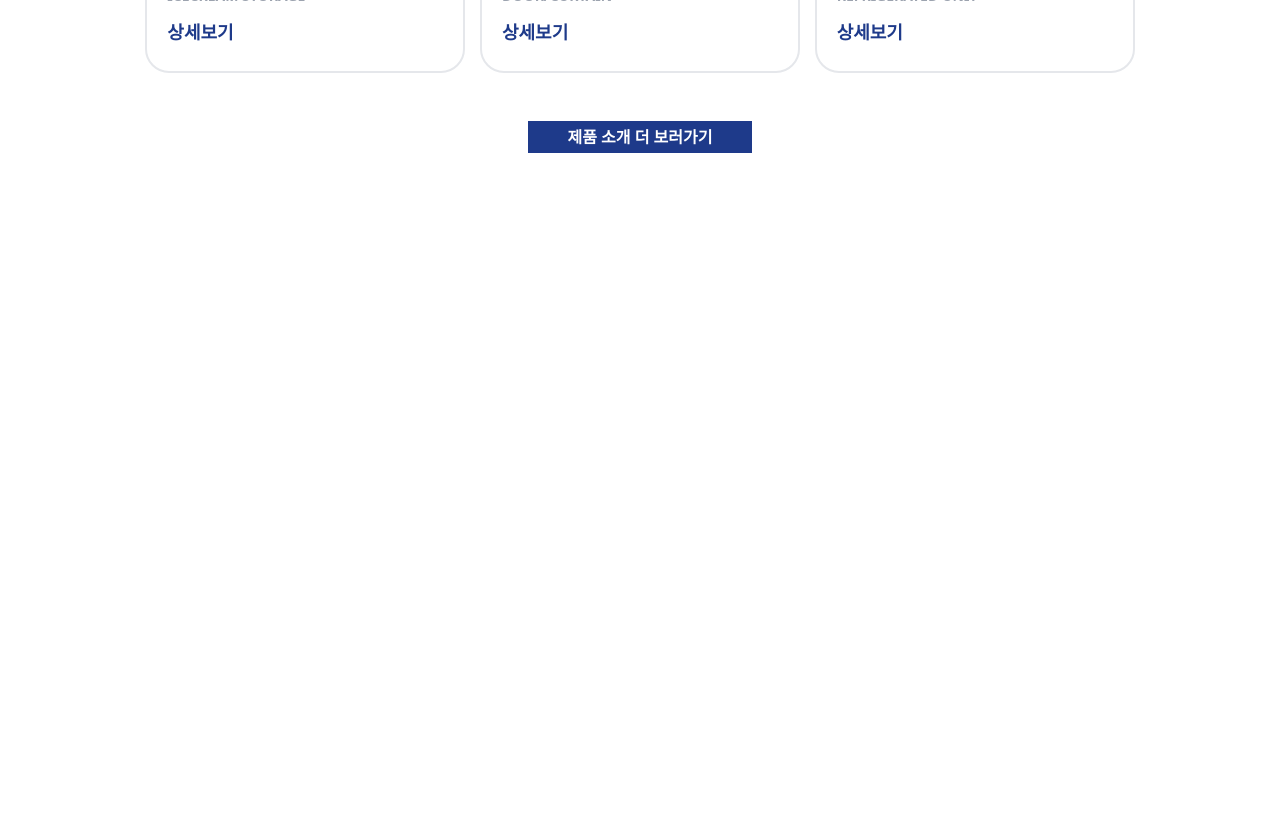
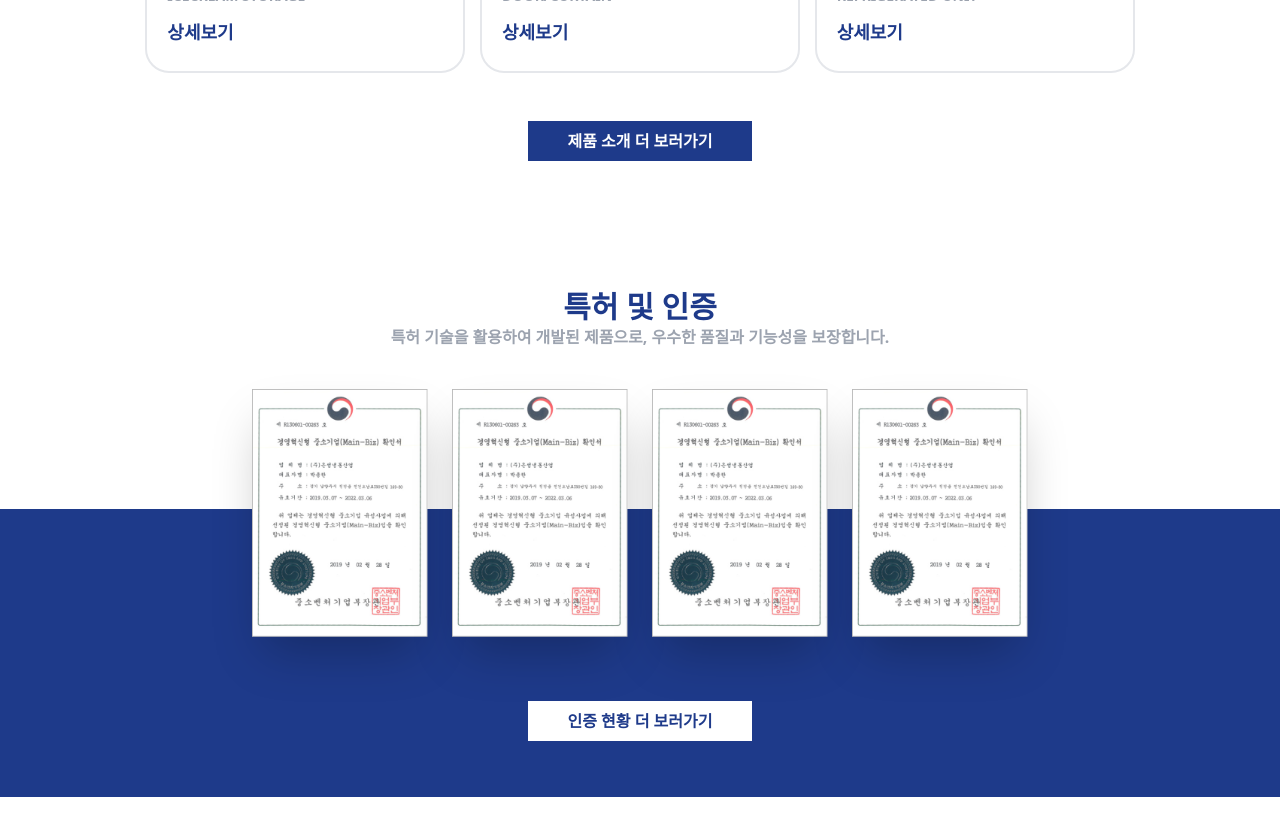
Before and after one commit to OCO-Labs/eunseong, a Nuxt app: page / in a window 1280 px wide. Shown: the part 1100-1935 px from the top of the page. Before the commit the page ends 1253 px from the top, so only its background shows below. Built offline with nearby package versions, Linux system fonts and the light colour scheme.

Commit message:
feat: 인증현황

```diff
--- a/pages/index.vue
+++ b/pages/index.vue
@@ -132,9 +132,50 @@ export default {
         </div>
       </div>
     </div>
-    <div class="flex justify-center mt-12">
-      <div class="bg-blue-900 p-1 px-10 font-bold text-white">
+    <div class="flex justify-center mt-12 mb-32">
+      <div class="bg-blue-900 p-2 px-10 font-bold text-white">
         제품 소개 더 보러가기
+      </div>
+    </div>
+    <div class="flex flex-col items-center mb-7">
+      <h1 class="text-3xl font-bold text-blue-900">
+        특허 및 인증
+      </h1>
+      <h2 class="font-bold text-gray-400">
+        특허 기술을 활용하여 개발된 제품으로, 우수한 품질과 기능성을 보장합니다.
+      </h2>
+    </div>
+    <div class="mt-10 container mx-auto px-[14rem] flex flex-row gap-6 justify-center">
+      <img
+        class="w-44 shadow-2xl"
+        loading="lazy"
+        src="~/assets/cert/patent_01.png"
+        alt="사진"
+      >
+      <img
+        class="w-44 shadow-2xl"
+        loading="lazy"
+        src="~/assets/cert/patent_01.png"
+        alt="사진"
+      >
+      <img
+        class="w-44 shadow-2xl"
+        loading="lazy"
+        src="~/assets/cert/patent_01.png"
+        alt="사진"
+      >
+      <img
+        class="w-44 shadow-2xl"
+        loading="lazy"
+        src="~/assets/cert/patent_01.png"
+        alt="사진"
+      >
+    </div>
+  </div>
+  <div class="relative w-full h-72 bg-blue-900 -top-32 -z-10">
+    <div class="flex justify-center pt-48">
+      <div class="bg-white p-2 px-10 font-bold text-blue-900">
+        인증 현황 더 보러가기
       </div>
     </div>
   </div>
```
